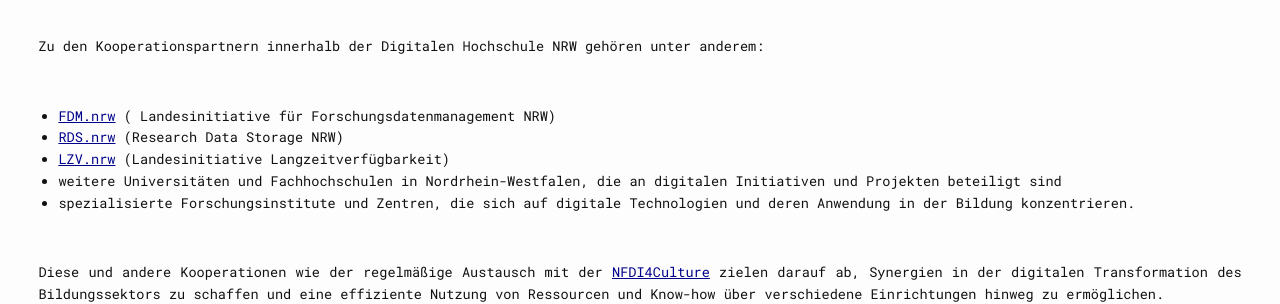
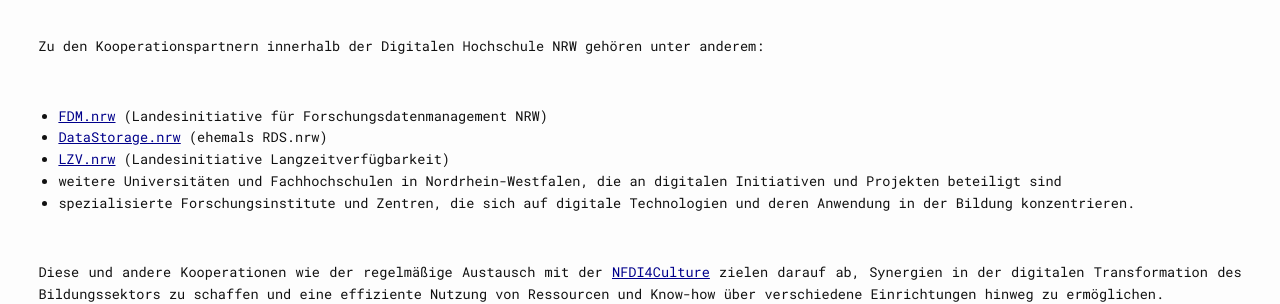
Before and after one commit to arkumu/arkumu.github.io, a Jekyll site: the page built from projektstruktur/projektfoerderung.markdown, in a window 1280 px wide. Shown: the part 468-772 px from the top of the page. Built offline with Jekyll 4.4.1, drawn with Linux system fonts in a browser that asks for light colours; a script that is not in the unit is left out.

Commit message:
Update projektfoerderung.markdown

```diff
--- a/projektstruktur/projektfoerderung.markdown
+++ b/projektstruktur/projektfoerderung.markdown
@@ -8,8 +8,8 @@ arkumu.nrw wird durch das [Ministerium für Kunst und Kultur des Landes Nordrhei
 
 Zu den Kooperationspartnern innerhalb der Digitalen Hochschule NRW gehören unter anderem:
 
-* [FDM.nrw](https://fdm-nrw.coscine.de/#/) ( Landesinitiative für Forschungsdatenmanagement NRW)
-* [RDS.nrw](https://forschungsdaten.info/fdm-im-deutschsprachigen-raum/deutschland/nordrhein-westfalen/hochschuluebergreifende-infrastrukturen/research-data-storage-rds/) (Research Data Storage NRW)
+* [FDM.nrw](https://fdm-nrw.coscine.de/#/) (Landesinitiative für Forschungsdatenmanagement NRW)
+* [DataStorage.nrw](https://www.land.nrw/pressemitteilung/riesen-wolke-macht-forschungsdaten-sicher) (ehemals RDS.nrw)
 * [LZV.nrw](https://lzv.nrw/) (Landesinitiative Langzeitverfügbarkeit)
 * weitere Universitäten und Fachhochschulen in Nordrhein-Westfalen, die an digitalen Initiativen und Projekten beteiligt sind
 * spezialisierte Forschungsinstitute und Zentren, die sich auf digitale Technologien und deren Anwendung in der Bildung konzentrieren.
```
